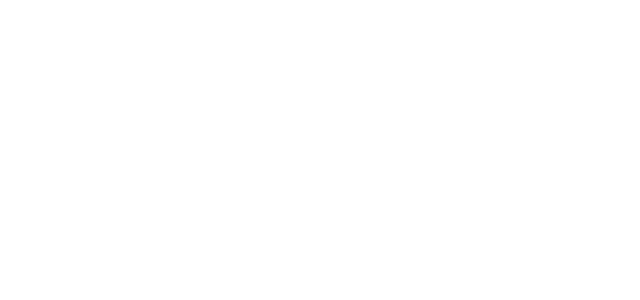
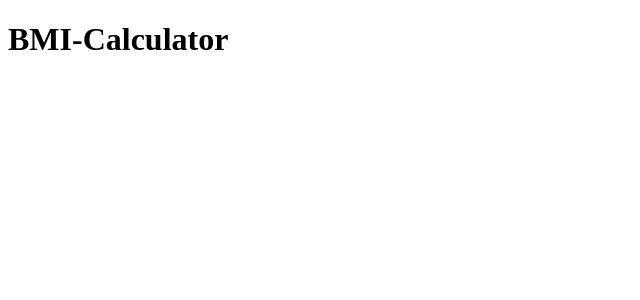
Before and after one commit to chaliJay/bmi-calculator, a React (Vite) app: page / in a window 1280 px wide. Shown: the top 300 px of the page, without its empty margins (0-640 px from the left). Built offline with nearby package versions, Linux system fonts and the light colour scheme.

Commit message:
implement header component

```diff
--- a/src/App.jsx
+++ b/src/App.jsx
@@ -1,10 +1,12 @@
+import Header from  './Component/Header'
+
 function App() {
 
 
   return (
-    <>
 
-    </>
+    <Header></Header>
+
   )
 }
 
--- a/src/Component/Header.jsx
+++ b/src/Component/Header.jsx
@@ -0,0 +1,8 @@
+function Header(){
+    return(
+        <h1>BMI-Calculator</h1>
+    );
+}
+
+
+export default Header;
```
